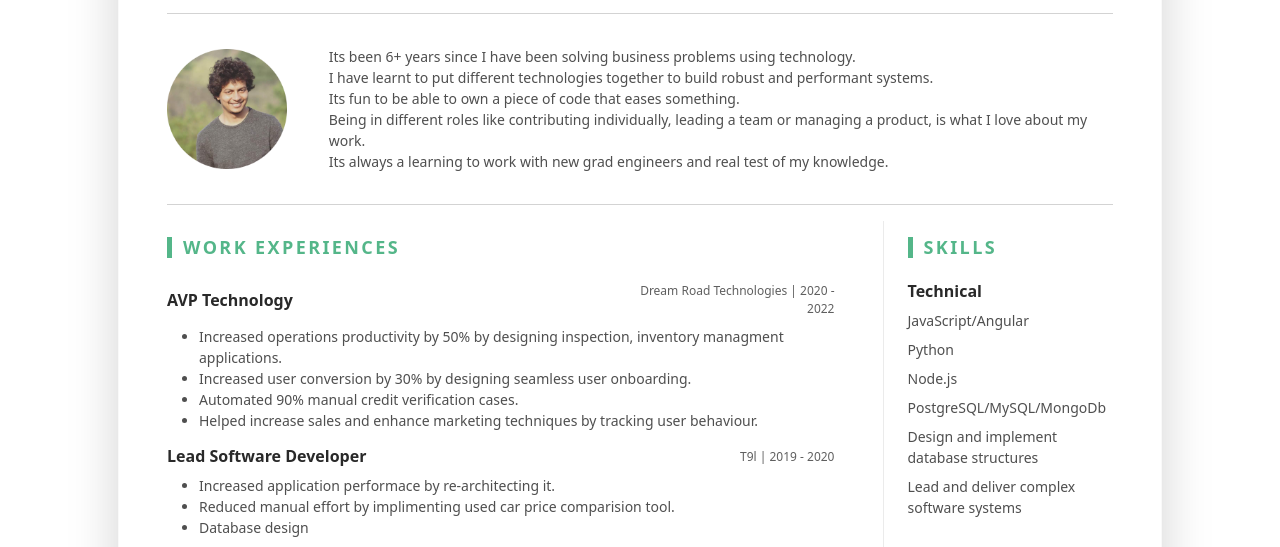
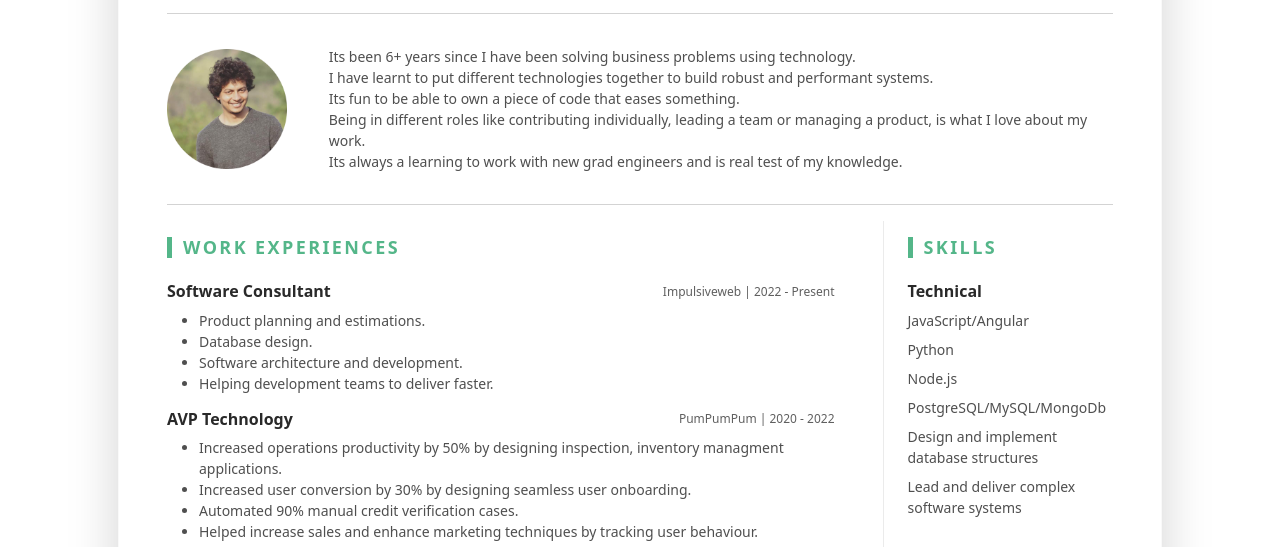
Before and after one commit to atu108/atu108.github.io, a plain HTML site: page index.html in a window 1280 px wide. Shown: the part 183-730 px from the top of the page. Drawn offline with Linux system fonts and the light colour scheme.

Commit message:
updated with iweb update

```diff
--- a/index.html
+++ b/index.html
@@ -58,7 +58,7 @@
 								I have learnt to put different technologies together to build robust and performant systems.<br>
 								Its fun to be able to own a piece of code that eases something.<br>
 								Being in different roles like contributing individually, leading a team or managing a product, is what I love about my work.<br>
-								Its always a learning to work with new grad engineers and real test of my knowledge.
+								Its always a learning to work with new grad engineers and is real test of my knowledge.
 							</p>
 						</div><!--//col-->
 					</div>
@@ -71,8 +71,24 @@
 								<h3 class="text-uppercase resume-section-heading mb-4">Work Experiences</h3>
 								<div class="item mb-3">
 									<div class="item-heading row align-items-center mb-2">
+										<h4 class="item-title col-12 col-md-6 col-lg-8 mb-2 mb-md-0">Software Consultant</h4>
+										<div class="item-meta col-12 col-md-6 col-lg-4 text-muted text-start text-md-end">Impulsiveweb | 2022 - Present</div>
+
+									</div>
+									<div class="item-content">
+
+										<ul class="resume-list">
+											<li>Product planning and estimations.</li>
+											<li>Database design.</li>
+											<li>Software architecture and development.</li>
+											<li>Helping development teams to deliver faster.</li>
+										</ul>
+									</div>
+								</div><!--//item-->
+								<div class="item mb-3">
+									<div class="item-heading row align-items-center mb-2">
 										<h4 class="item-title col-12 col-md-6 col-lg-8 mb-2 mb-md-0">AVP Technology</h4>
-										<div class="item-meta col-12 col-md-6 col-lg-4 text-muted text-start text-md-end">Dream Road Technologies | 2020 - 2022</div>
+										<div class="item-meta col-12 col-md-6 col-lg-4 text-muted text-start text-md-end">PumPumPum | 2020 - 2022</div>
 
 									</div>
 									<div class="item-content">
```
